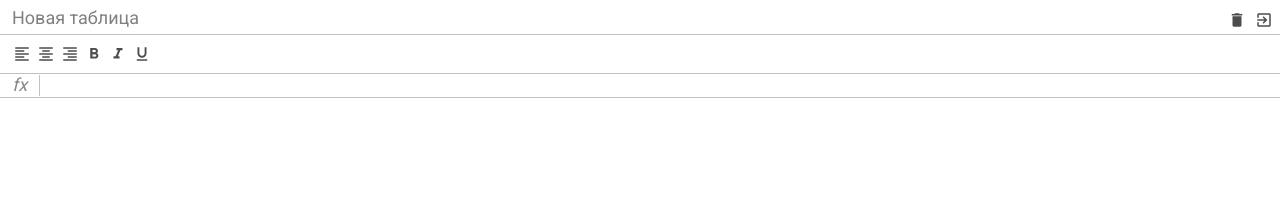
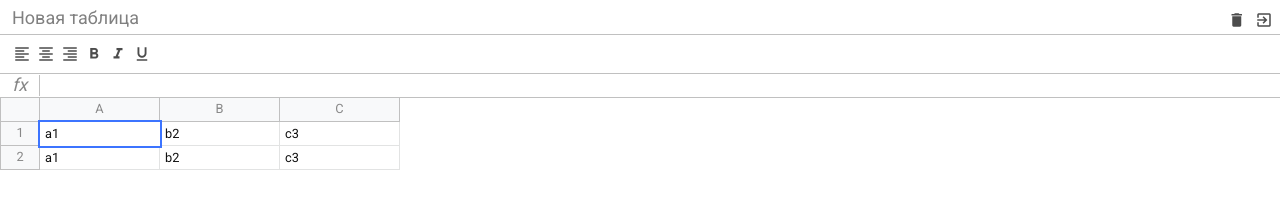
Before and after one commit to anzorayubov/Exel, a website built with webpack: page src/index.html in a window 1280 px wide. Built offline with nearby package versions, Linux system fonts and the light colour scheme.

Commit message:
add layout & styles for main page

```diff
--- a/src/index.html
+++ b/src/index.html
@@ -51,6 +51,43 @@
         </div>
         <div class="exel__table">
 
+            <div class="row">
+                <div class="row-info">
+                </div>
+                <div class="row-data">
+                    <div class="column">
+                        A
+                    </div>
+                    <div class="column">
+                        B
+                    </div>
+                    <div class="column">
+                        C
+                    </div>
+                </div>
+
+            </div>
+            <div class="row">
+                <div class="row-info">
+                    1
+                </div>
+                <div class="row-data">
+                    <div class="cell selected" contenteditable="">a1</div>
+                    <div class="cell" contenteditable="">b2</div>
+                    <div class="cell" contenteditable="">c3</div>
+                </div>
+            </div>
+            <div class="row">
+                <div class="row-info">
+                    2
+                </div>
+                <div class="row-data">
+                    <div class="cell">a1</div>
+                    <div class="cell">b2</div>
+                    <div class="cell">c3</div>
+                </div>
+            </div>
+
         </div>
     </div>
 </div>
--- a/src/scss/_variables.scss
+++ b/src/scss/_variables.scss
@@ -3,3 +3,5 @@ $toolbar-height: 40px;
 $border-color: #c0c0c0;
 $formula-height: 24px;
 $info-cell-width: 40px;
+$row-height: 24px;
+$cell-width: 120px
--- a/src/scss/index.scss
+++ b/src/scss/index.scss
@@ -20,4 +20,7 @@ body {
 .exel {
   position: relative;
   color: #888;
+  height: 100%;
+  max-width: 100%;
+  font-size: .8rem;
 }
--- a/src/scss/table.scss
+++ b/src/scss/table.scss
@@ -2,5 +2,69 @@
 @import "mixins";
 
 .exel__table {
+  position: absolute;
+  left: 0;
+  right: 0;
+  top: $header-height + $toolbar-height + $formula-height;
+  overflow-x: auto;
+  padding-bottom: 2px;
+
+  .row {
+    display: flex;
+    flex-direction: row;
+    min-height: 20px;
+    height: $row-height;
+  }
+
+  .row-info {
+    display: flex;
+    justify-content: center;
+    align-items: center;
+    min-width: $info-cell-width;
+    height: 100%;
+    border: 1px solid $border-color;
+    background-color: #f8f9fa;
+    border-top: none;
+
+  }
+
+  .row-data {
+    display: flex;
+
+  }
+
+  .column {
+    display: flex;
+    justify-content: center;
+    align-items: center;
+    background-color: #f8f9fa;
+    min-width: 40px;
+    width: $cell-width;
+    border: 1px solid $border-color;
+    height: 100%;
+    border-top: 0;
+    border-left: 0;
+  }
+
+  .cell {
+    min-width: 40px;
+    padding: 5px;
+    width: $cell-width;
+    height: 100%;
+    border: 1px solid #e2e3e3;
+    border-top: 0;
+    border-left: 0;
+    color: #111;
+    white-space: nowrap;
+    outline: none;
+
+
+    &.selected {
+      border: none;
+      outline: 2px solid #3c74ff;
+      z-index: 2;
+    }
+  }
+
 
 }
```
